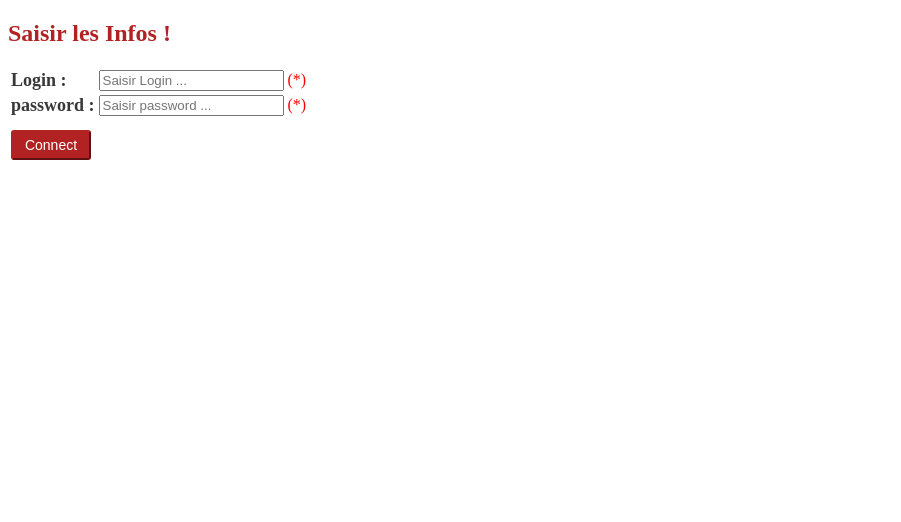
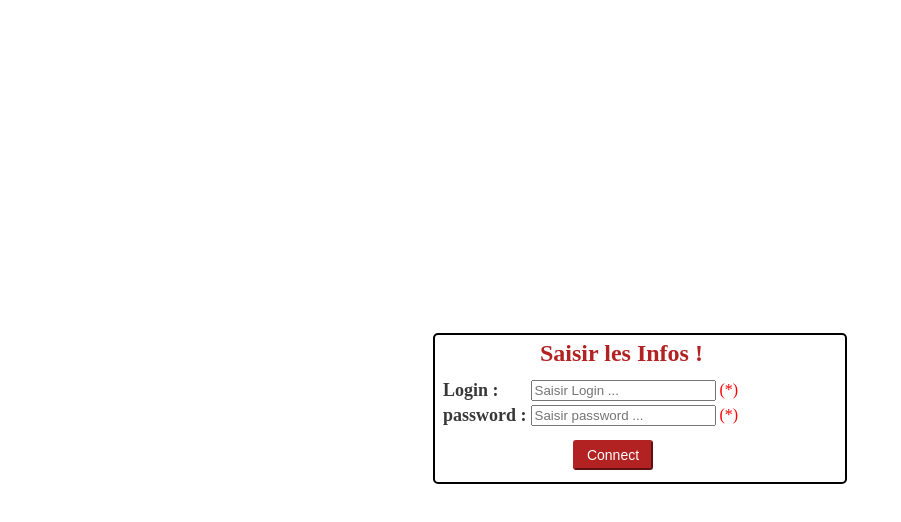
Before and after one commit to YoussefBenlarbi/From-prep-react, a React (Create React App) app: page / in a window 1280 px wide. Shown: the top 522 px of the page, without its empty margins (0-901 px from the left). Built offline with nearby package versions, Linux system fonts and the light colour scheme.

Commit message:
centring the div

```diff
--- a/public/index.html
+++ b/public/index.html
@@ -25,6 +25,11 @@
       Learn how to configure a non-root public URL by running `npm run build`.
     -->
 		<title>React App</title>
+		<style>
+			div {
+				height: 100vh;
+			}
+		</style>
 	</head>
 	<body>
 		<noscript>You need to enable JavaScript to run this app.</noscript>
--- a/src/S9/Authentification.js
+++ b/src/S9/Authentification.js
@@ -37,8 +37,32 @@ function Authentification() {
 	// const isLoggedIn = compte != null ? true : false;
 
 	return (
-		<div>
-			<form onSubmit={(e) => Check(e)}>
+		<div
+			style={{
+				display: 'flex',
+				justifyContent: 'center',
+				alignItems: 'center'
+			}}
+		>
+			<form
+				onSubmit={(e) => Check(e)}
+				style={{
+					border: '2px solid ',
+					padding: '5px',
+					borderRadius: '5px',
+					width: '400px',
+				}}
+			>
+				<h2
+					style={{
+						margin: ' 0px ',
+						paddingLeft: '100px',
+						paddingBottom: '10px',
+						color: 'firebrick',
+					}}
+				>
+					Saisir les Infos !
+				</h2>
 				<table>
 					<tr>
 						<td
@@ -73,13 +97,21 @@ function Authentification() {
 
 					<tr>
 						<td colSpan={3}>
-							<button style={StyleButton}>Connect</button>{' '}
+							<span style={{ paddingLeft: '130px' }}>
+								{' '}
+								<button style={StyleButton}>Connect</button>{' '}
+							</span>
 						</td>
 					</tr>
 					<tr>
 						<td
 							colSpan={3}
-							style={{ fontWeight: 'bold', fontSize: '18px', color: '#383838' }}
+							style={{
+								fontWeight: 'bold',
+								fontSize: '18px',
+								color: '#383838',
+								paddingLeft: '70px',
+							}}
 						>
 							{isLogged === ''
 								? info
--- a/src/index.js
+++ b/src/index.js
@@ -8,7 +8,7 @@ const root = ReactDOM.createRoot(document.getElementById('root'));
 
 root.render(
 	<React.StrictMode>
-    <h2 style={{color:"firebrick"}}>Saisir les Infos !</h2>
+
 		<App  />
 	</React.StrictMode>
 );
```
Lines whose indentation alone changed are shown as unchanged.
